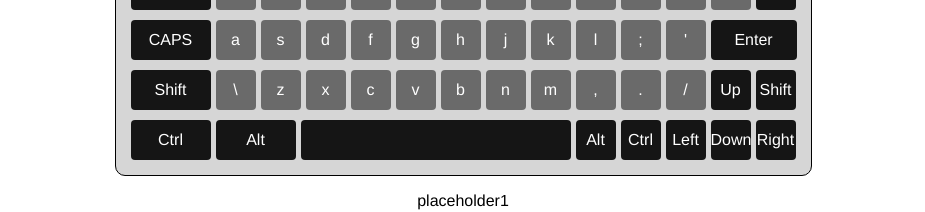
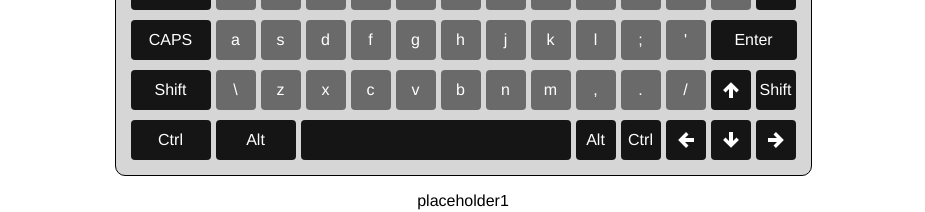
Before and after one commit to a-selyugin/virtual-keyboard, a website built with webpack: page src/index.html in a window 1280 px wide. Shown: the part 405-617 px from the top of the page, without its empty margins (177-1102 px from the left). Built offline with nearby package versions, Linux system fonts and the light colour scheme.

Commit message:
feat: add arrows instead of lettering for arrow keys

```diff
--- a/src/assets/styles/style.scss
+++ b/src/assets/styles/style.scss
@@ -90,3 +90,27 @@ body{
     background-position: center;
     background-repeat: no-repeat;
 }
+
+.Up{
+    background-image: url('../icons/arrow-up-thick.svg');
+    background-position: center;
+    background-repeat: no-repeat;
+}
+
+.Left{
+    background-image: url('../icons/arrow-left-thick.svg');
+    background-position: center;
+    background-repeat: no-repeat;
+}
+
+.Down{
+    background-image: url('../icons/arrow-down-thick.svg');
+    background-position: center;
+    background-repeat: no-repeat;
+}
+
+.Right{
+    background-image: url('../icons/arrow-right-thick.svg');
+    background-position: center;
+    background-repeat: no-repeat;
+}
--- a/src/keys.js
+++ b/src/keys.js
@@ -30,16 +30,16 @@ const rusKeyboardArray = [
   'ё', '1', '2', '3', '4', '5', '6', '7', '8', '9', '0', '-', '=', '',
   'TAB', 'й', 'ц', 'у', 'к', 'е', 'н', 'г', 'ш', 'щ', 'з', 'х', 'ъ', 'DEL',
   'CAPS', 'ф', 'ы', 'в', 'а', 'п', 'р', 'о', 'л', 'д', 'ж', 'э', 'Enter',
-  'Shift', '\\', 'я', 'ч', 'с', 'м', 'и', 'т', 'ь', 'б', 'ю', '.', 'Up', 'Shift',
-  'Ctrl', 'Alt', ' ', 'Alt', 'Ctrl', 'Left', 'Down', 'Right',
+  'Shift', '\\', 'я', 'ч', 'с', 'м', 'и', 'т', 'ь', 'б', 'ю', '.', '', 'Shift',
+  'Ctrl', 'Alt', ' ', 'Alt', 'Ctrl', '', '', '',
 ];
 
 const engKeyboardArray = [
   '~', '1', '2', '3', '4', '5', '6', '7', '8', '9', '0', '-', '=', '',
   'TAB', 'q', 'w', 'e', 'r', 't', 'y', 'u', 'i', 'o', 'p', '[', ']', 'DEL',
   'CAPS', 'a', 's', 'd', 'f', 'g', 'h', 'j', 'k', 'l', ';', '\'', 'Enter',
-  'Shift', '\\', 'z', 'x', 'c', 'v', 'b', 'n', 'm', ',', '.', '/', 'Up', 'Shift',
-  'Ctrl', 'Alt', '', 'Alt', 'Ctrl', 'Left', 'Down', 'Right',
+  'Shift', '\\', 'z', 'x', 'c', 'v', 'b', 'n', 'm', ',', '.', '/', '', 'Shift',
+  'Ctrl', 'Alt', '', 'Alt', 'Ctrl', '', '', '',
 ];
 
 const fullKeyboard = [];
```
Also changed, not shown: src/assets/icons/arrow-down-thick.svg (added), src/assets/icons/arrow-left-thick.svg (added), src/assets/icons/arrow-right-thick.svg (added), src/assets/icons/arrow-up-thick.svg (added).
